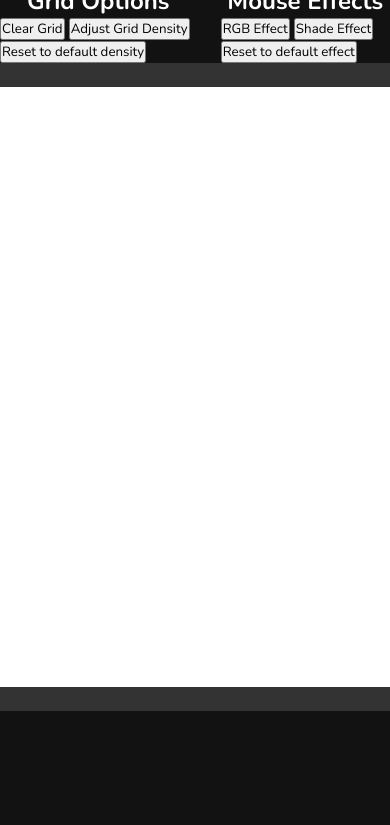
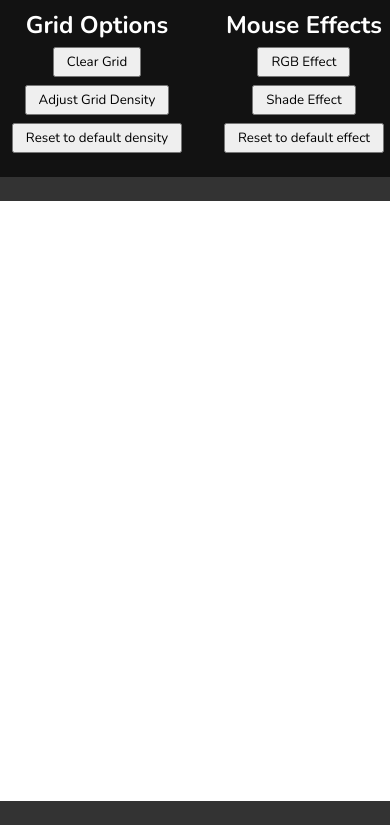
Before and after one commit to issac-in/odin-etch-a-sketch, a plain HTML site: page index.html in a window 390 px wide. Shown: the part 80-905 px from the top of the page. Before the commit the page ends 844 px from the top, so only its background shows below. Drawn offline with nearby package versions, Linux system fonts and the light colour scheme.

Commit message:
Revamp CSS styling for aesthetics
Before, stuff was cramped together, and the buttons did were not in the
slightest responsive to varying viewport width. Now, the content is less
cramped, and the buttons will behave better up to the standard 768px
for tablet viewport.

```diff
--- a/styles.css
+++ b/styles.css
@@ -7,6 +7,10 @@
 
 h1, h2 {
     text-align: center;
+}
+
+h2 {
+    margin-bottom: 6px;
 }
 
 body {
@@ -22,6 +26,7 @@ main {
 }
 
 header {
+    margin: 12px 0;
     display: flex;
     flex-direction: column;
     justify-content: center;
@@ -29,8 +34,20 @@ header {
 }
 
 .container-settings {
+    margin-bottom: 24px;
     gap: 24px;
     display: flex;
+}
+
+.settings {
+    gap: 8px;
+    display: flex;
+    flex-flow: row wrap;
+    justify-content: center;
+}
+
+button {
+    padding: 4px 12px;
 }
 
 .container-sketch-pad {
```
